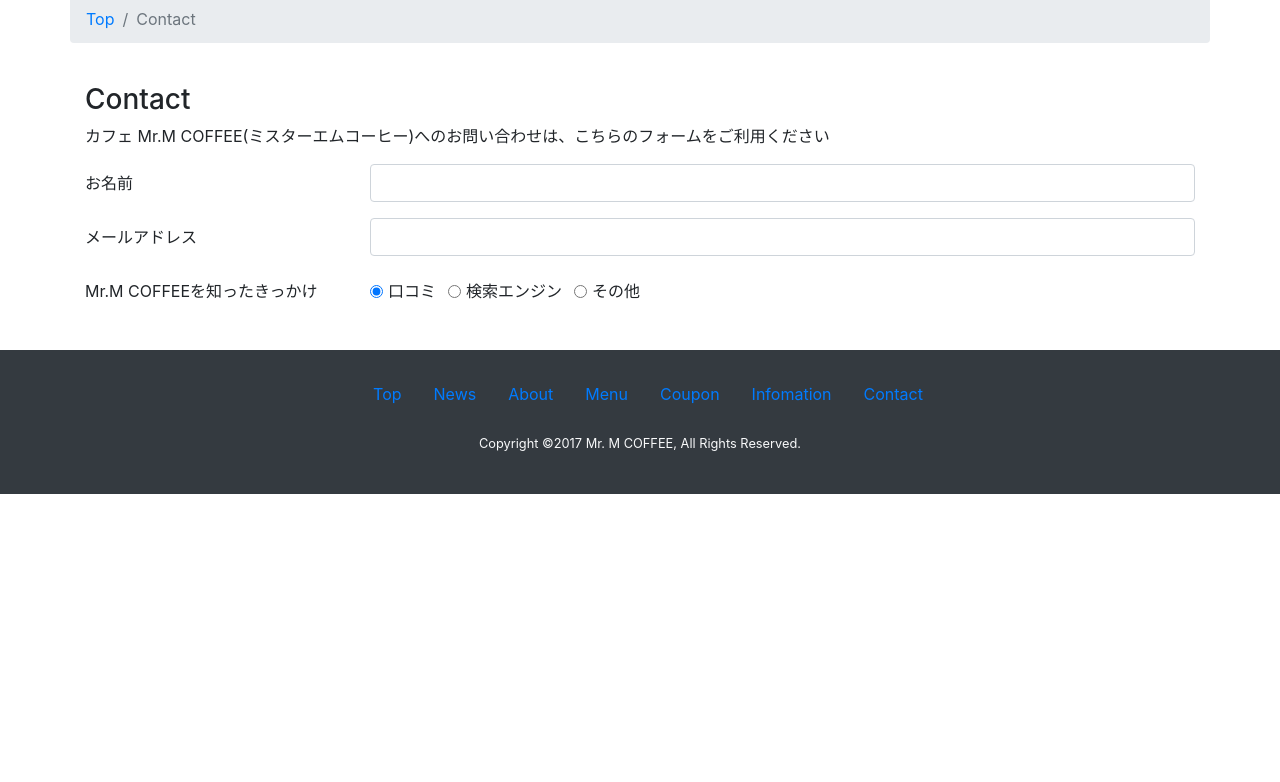
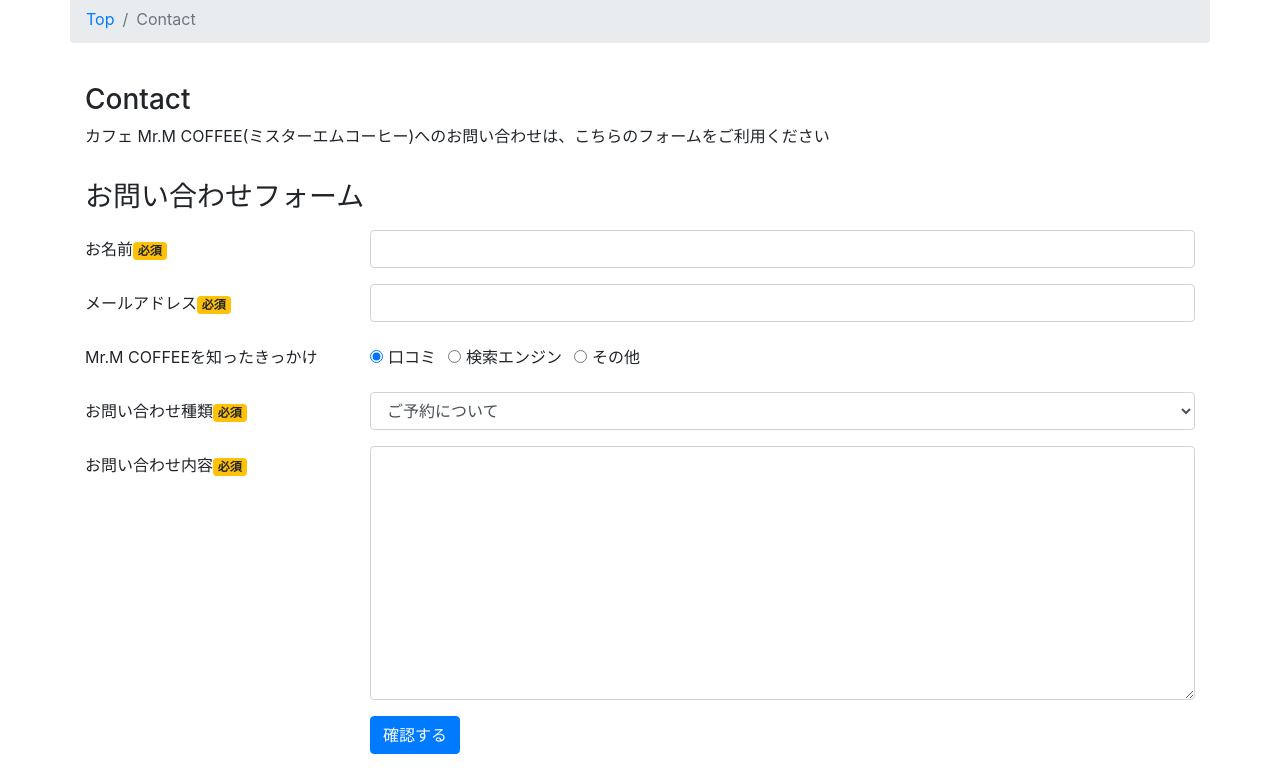
Before and after one commit to nsym7372/Bootstrap4SelfStudy, a plain HTML site: page 09_mockup/contact.html in a window 1280 px wide. Shown: the part 170-952 px from the top of the page. Before the commit the page ends 800 px from the top, so only its background shows below. Drawn offline with nearby package versions, Linux system fonts and the light colour scheme.

Commit message:
モックアップ完成

```diff
--- a/09_mockup/contact.html
+++ b/09_mockup/contact.html
@@ -71,18 +71,22 @@
                 <p>
                     カフェ Mr.M COFFEE(ミスターエムコーヒー)へのお問い合わせは、こちらのフォームをご利用ください
                 </p>
-
+            </div>
+            <div class="py-3">
+                <div class="container">
+                    <h3 class="mb-3">お問い合わせフォーム</h3>
                     <!-- フォーム -->
                     <form action="post">
                         <div class="form-group row">
-                        <label class="col-md-3 col-form-label">お名前</label>
+                            <label class="col-md-3 col-form-label">お名前<span class="badge badge-warning">必須</span></label>
                             <div class="col-md-9">
                                 <input type="text" class="form-control" id="name">
                             </div>
                         </div>
 
+
                         <div class="form-group row">
-                        <label for="" class="col-md-3 col-form-label">メールアドレス</label>
+                            <label for="" class="col-md-3 col-form-label">メールアドレス<span class="badge badge-warning">必須</span></label>
                             <div class="col-md-9">
                                 <input type="email" class="form-control" id="email">
                             </div>
@@ -96,18 +100,18 @@
                                 </legend>
                                 <div class="col-md-9 d-flex align-items-center">
                                     <div class="form-check form-check-inline">
-                                    <input type="radio" class="form-check-input" name="questionnaire" value="answer1"
-                                        id="radio1" checked>
+                                        <input type="radio" class="form-check-input" name="questionnaire"
+                                            value="answer1" id="radio1" checked>
                                         <label for="radio1" class="form-check-label">口コミ</label>
                                     </div>
                                     <div class="form-check form-check-inline">
-                                    <input type="radio" class="form-check-input" name="questionnaire" value="answer2"
-                                        id="radio2">
+                                        <input type="radio" class="form-check-input" name="questionnaire"
+                                            value="answer2" id="radio2">
                                         <label for="radio2" class="form-check-label">検索エンジン</label>
                                     </div>
                                     <div class="form-check form-check-inline">
-                                    <input type="radio" class="form-check-input" name="questionnaire" value="answer3"
-                                        id="radio3">
+                                        <input type="radio" class="form-check-input" name="questionnaire"
+                                            value="answer3" id="radio3">
                                         <label for="radio3" class="form-check-label">その他</label>
                                     </div>
                                 </div>
@@ -115,8 +119,36 @@
                             </div>
                         </fieldset>
 
+                        <div class="form-group row">
+                            <label for="select1" class="col-md-3 col-form-label">お問い合わせ種類<span class="badge badge-warning">必須</span></label>
+                            <div class="col-md-9">
+                                <select name="#" id="select1" class="form-control">
+                                    <option value="1">ご予約について</option>
+                                    <option value="2">委託販売について</option>
+                                    <option value="3">その他のお問い合わせ</option>
+                                </select>
+                            </div>
+                        </div>
+
+                        <div class="form-group row">
+                            <label for="textarea1" class="col-md-3 col-form-label">お問い合わせ内容<span class="badge badge-warning">必須</span></label>
+                            <div class="col-md-9">
+                                <textarea name="" id="textarea1" cols="30" rows="10" class="form-control"></textarea>
+                            </div>
+                        </div>
+
+                        <div class="row">
+                            <div class="col-md-3"></div>
+                            <div class="col-md-9">
+                                <button type="submit" class="btn btn-primary">確認する</button>
+                            </div>
+                        </div>
+
+
                     </form>
                 </div>
+            </div>
+
         </div>
 
     </main>
```
Lines whose indentation alone changed are shown as unchanged.
